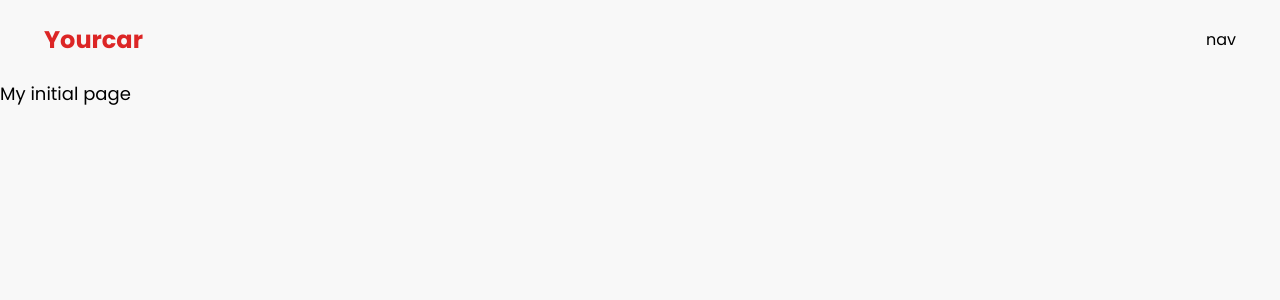
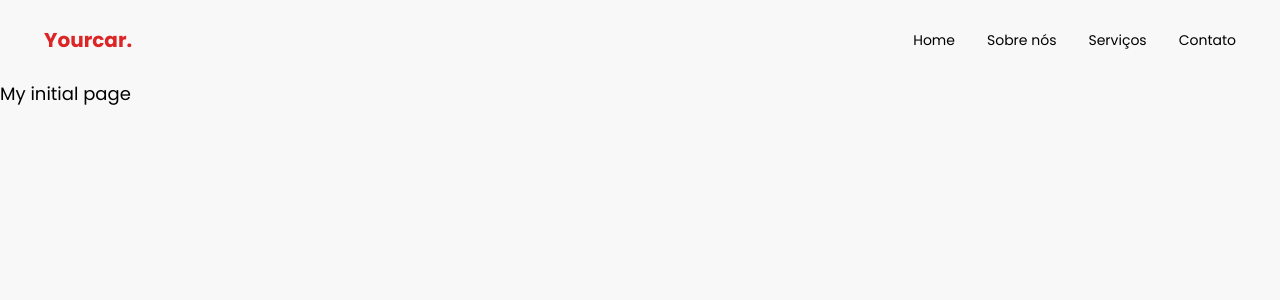
Before and after one commit to MateusOli21/yourcar-web, a Next.js app: page / in a window 1280 px wide. Shown: the top 300 px of the page. Built offline with nearby package versions, Linux system fonts and the light colour scheme.

Commit message:
add: navbar components.

```diff
--- a/package.json
+++ b/package.json
@@ -11,7 +11,9 @@
     "next-images": "^1.7.0",
     "react": "^17.0.2",
     "react-dom": "^17.0.2",
+    "react-icons": "^4.2.0",
     "react-is": "^17.0.2",
+    "remove": "^0.1.5",
     "styled-components": "^5.2.3",
     "twin.macro": "^2.4.2"
   },
@@ -20,6 +22,7 @@
     "@typescript-eslint/eslint-plugin": "^4.26.0",
     "@typescript-eslint/parser": "^4.26.0",
     "autoprefixer": "^10.2.6",
+    "babel-plugin-macros": "^3.1.0",
     "babel-plugin-styled-components": "^1.12.0",
     "eslint": "^7.27.0",
     "eslint-config-airbnb": "^18.2.1",
--- a/src/components/elements/Logo.tsx
+++ b/src/components/elements/Logo.tsx
@@ -1,7 +1,7 @@
 import React from 'react';
 
 const Logo: React.FC = () => (
-  <h1 className="text-red-600 font-bold text-2xl">Yourcar</h1>
+  <h1 className="text-red-600 font-bold text-xl">Yourcar.</h1>
 );
 
 export default Logo;
--- /dev/null
+++ b/src/components/elements/navbar/NavItem.tsx
@@ -0,0 +1,9 @@
+import React from 'react';
+
+const NavItem: React.FC = ({ children }) => (
+  <li className="text-sm hover:text-red-500 transition duration-300 cursor-pointer">
+    {children}
+  </li>
+);
+
+export default NavItem;
--- /dev/null
+++ b/src/components/elements/navbar/NavItems.tsx
@@ -0,0 +1,9 @@
+import React from 'react';
+
+const NavItems: React.FC = ({ children }) => (
+  <ul className="flex flex-col sm:flex-row gap-4 sm:gap-6 lg:gap-8">
+    {children}
+  </ul>
+);
+
+export default NavItems;
--- /dev/null
+++ b/src/components/elements/navbar/index.ts
@@ -0,0 +1,4 @@
+import NavItems from './NavItems';
+import NavItem from './NavItem';
+
+export { NavItem, NavItems };
--- a/src/components/modules/Navbar/index.tsx
+++ b/src/components/modules/Navbar/index.tsx
@@ -1,12 +1,43 @@
-import React from 'react';
+import React, { useState } from 'react';
+import { GiHamburgerMenu } from 'react-icons/gi';
+import { MdClose } from 'react-icons/md';
 
 import Logo from '@components/elements/Logo';
+import { NavItems, NavItem } from '@components/elements/navbar';
 
-const Navbar: React.FC = () => (
-  <header className="w-full h-20 flex flex-row items-center justify-between px-5 md:px-11 lg:px-11 ">
-    <Logo />
-    <p>nav</p>
-  </header>
-);
+const Navbar: React.FC = () => {
+  const [toggleMobileMenu, setToggleMobileMenu] = useState(false);
+  const menusOptions = ['Home', 'Sobre nós', 'Serviços', 'Contato'];
+
+  const handleToggleMobileMenu = () => setToggleMobileMenu(!toggleMobileMenu);
+
+  return (
+    <header className="w-full h-20 flex items-center justify-center">
+      <div className="w-full max-w-7xl flex flex-row items-center justify-between px-5 md:px-11 lg:px-11">
+        <Logo />
+
+        <nav
+          className={`h-full z-10 absolute top-20 right-0 px-10 py-5 bg-gray-100 ${
+            !toggleMobileMenu && 'opacity-0'
+          } sm:static sm:opacity-100 sm:bg-transparent sm:px-0`}
+        >
+          <NavItems>
+            {menusOptions.map((item, index) => (
+              <NavItem key={index}>{item}</NavItem>
+            ))}
+          </NavItems>
+        </nav>
+
+        <div className="block sm:hidden">
+          {toggleMobileMenu ? (
+            <MdClose size={20} onClick={handleToggleMobileMenu} />
+          ) : (
+            <GiHamburgerMenu size={20} onClick={handleToggleMobileMenu} />
+          )}
+        </div>
+      </div>
+    </header>
+  );
+};
 
 export default Navbar;
```
Also changed, not shown: .babelrc, .eslintrc.json, 1 other file (tests, documents, lock files or other folders).
